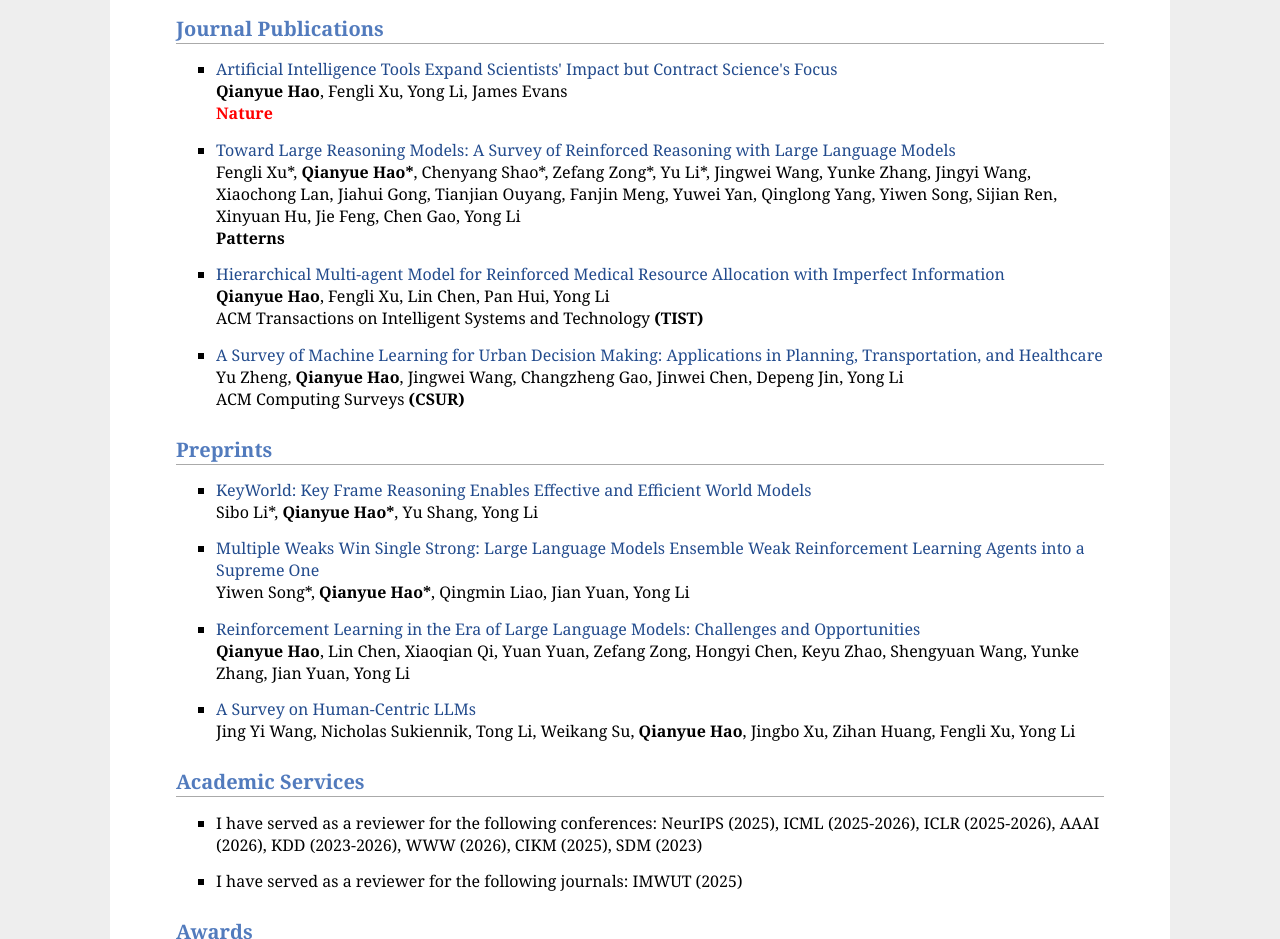
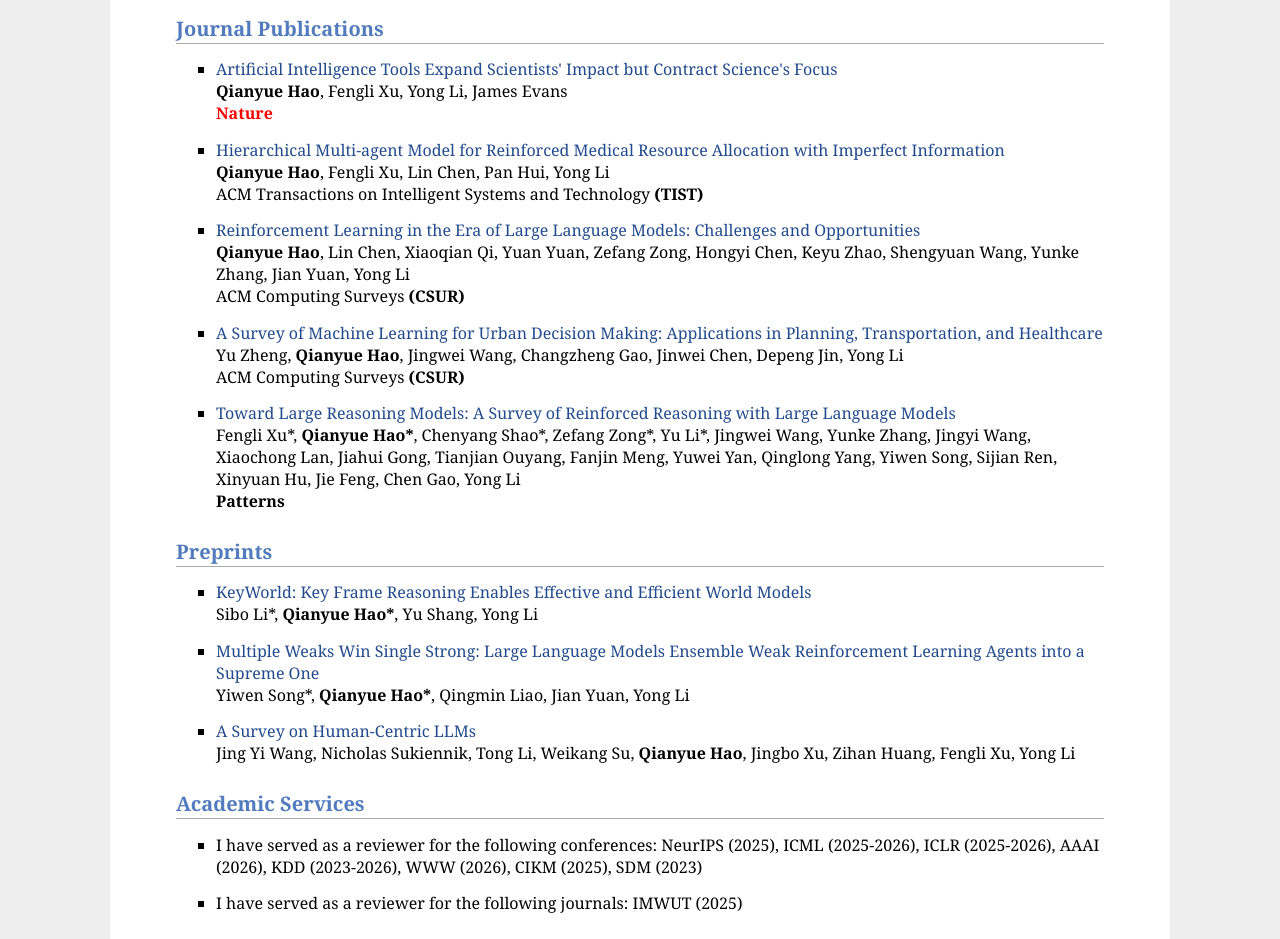
Before and after one commit to haohaoqian/haohaoqian.github.io, a plain HTML site: page index.html in a window 1280 px wide. Shown: the part 1735-2674 px from the top of the page. Drawn offline with Linux system fonts and the light colour scheme.

Commit message:
Update publication list in index.html
Added new publications related to reinforcement learning and large language models, and removed a duplicate entry.

```diff
--- a/index.html
+++ b/index.html
@@ -133,21 +133,27 @@
     </li>
 
 	<li>
-        <a href='https://www.cell.com/patterns/fulltext/S2666-3899(25)00218-1'>Toward Large Reasoning Models: A Survey of Reinforced Reasoning with Large Language Models</a> <br>
-        Fengli Xu*, <strong>Qianyue Hao*</strong>, Chenyang Shao*, Zefang Zong*, Yu Li*, Jingwei Wang, Yunke Zhang, Jingyi Wang, Xiaochong Lan, Jiahui Gong, Tianjian Ouyang, Fanjin Meng, Yuwei Yan, Qinglong Yang, Yiwen Song, Sijian Ren, Xinyuan Hu, Jie Feng, Chen Gao, Yong Li <br>
-		<strong>Patterns</strong> <br>
-    </li>
-
-	<li>
         <a href='https://dl.acm.org/doi/10.1145/3552436'>Hierarchical Multi-agent Model for Reinforced Medical Resource Allocation with Imperfect Information</a> <br>
         <strong>Qianyue Hao</strong>, Fengli Xu, Lin Chen, Pan Hui, Yong Li <br>
 		ACM Transactions on Intelligent Systems and Technology <strong>(TIST)</strong> <br>
     </li>
 
 	<li>
+        <a href='https://www.researchgate.net/publication/395648618_Reinforcement_Learning_in_the_Era_of_Large_Language_Models_Challenges_and_Opportunities'>Reinforcement Learning in the Era of Large Language Models: Challenges and Opportunities</a> <br>
+        <strong>Qianyue Hao</strong>, Lin Chen, Xiaoqian Qi, Yuan Yuan, Zefang Zong, Hongyi Chen, Keyu Zhao, Shengyuan Wang, Yunke Zhang, Jian Yuan, Yong Li <br>
+		ACM Computing Surveys <strong>(CSUR)</strong> <br>
+    </li>
+
+	<li>
         <a href='https://dl.acm.org/doi/10.1145/3695986'>A Survey of Machine Learning for Urban Decision Making: Applications in Planning, Transportation, and Healthcare</a> <br>
         Yu Zheng, <strong>Qianyue Hao</strong>, Jingwei Wang, Changzheng Gao, Jinwei Chen, Depeng Jin, Yong Li <br>
 		ACM Computing Surveys <strong>(CSUR)</strong> <br>
+    </li>
+
+	<li>
+        <a href='https://www.cell.com/patterns/fulltext/S2666-3899(25)00218-1'>Toward Large Reasoning Models: A Survey of Reinforced Reasoning with Large Language Models</a> <br>
+        Fengli Xu*, <strong>Qianyue Hao*</strong>, Chenyang Shao*, Zefang Zong*, Yu Li*, Jingwei Wang, Yunke Zhang, Jingyi Wang, Xiaochong Lan, Jiahui Gong, Tianjian Ouyang, Fanjin Meng, Yuwei Yan, Qinglong Yang, Yiwen Song, Sijian Ren, Xinyuan Hu, Jie Feng, Chen Gao, Yong Li <br>
+		<strong>Patterns</strong> <br>
     </li>
 </ul>
 
@@ -162,11 +168,6 @@
 	<li>
         <a href='https://arxiv.org/abs/2505.15306'>Multiple Weaks Win Single Strong: Large Language Models Ensemble Weak Reinforcement Learning Agents into a Supreme One</a> <br>
         Yiwen Song*, <strong>Qianyue Hao*</strong>, Qingmin Liao, Jian Yuan, Yong Li <br>
-    </li>
-
-	<li>
-        <a href='https://www.researchgate.net/publication/395648618_Reinforcement_Learning_in_the_Era_of_Large_Language_Models_Challenges_and_Opportunities'>Reinforcement Learning in the Era of Large Language Models: Challenges and Opportunities</a> <br>
-        <strong>Qianyue Hao</strong>, Lin Chen, Xiaoqian Qi, Yuan Yuan, Zefang Zong, Hongyi Chen, Keyu Zhao, Shengyuan Wang, Yunke Zhang, Jian Yuan, Yong Li <br>
     </li>
 
 	<li>
```
